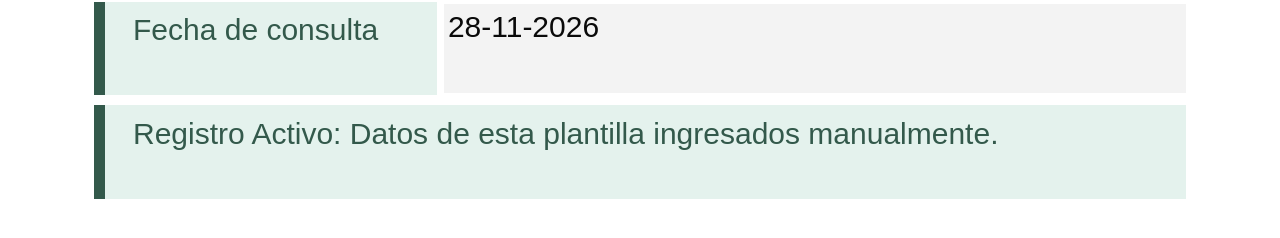
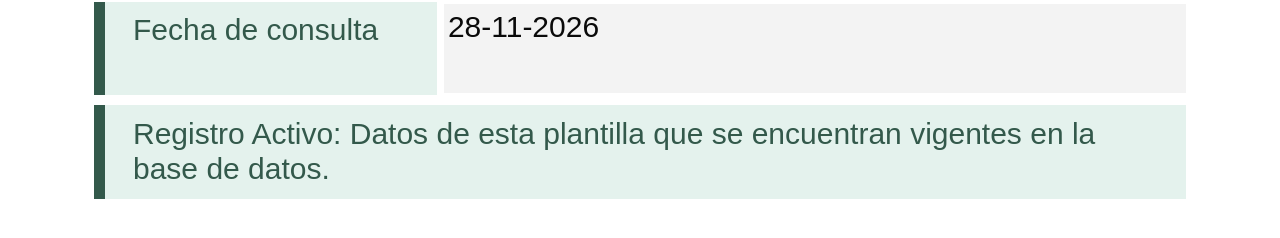
Before and after one commit to Ritter9410/registro-editable, a plain HTML site: page index.html in a window 1280 px wide. Shown: the part 302-540 px from the top of the page. Drawn offline with Linux system fonts and the light colour scheme.

Commit message:
Update registration notice text

```diff
--- a/index.html
+++ b/index.html
@@ -64,7 +64,7 @@
         <input id="fecha" name="fecha" aria-label="Fecha de consulta, día-mes-año" title="Fecha automática según la hora de Colombia" type="text" maxlength="10" value="" placeholder="Fecha automática" readonly spellcheck="false">
       </div>
     </form>
-    <p class="notice">Registro Activo: Datos de esta plantilla ingresados manualmente.</p>
+    <p class="notice">Registro Activo: Datos de esta plantilla que se encuentran vigentes en la base de datos.</p>
     <p id="save-state" class="sr-only" role="status" aria-live="polite"></p>
   </main>
   <script>
```
